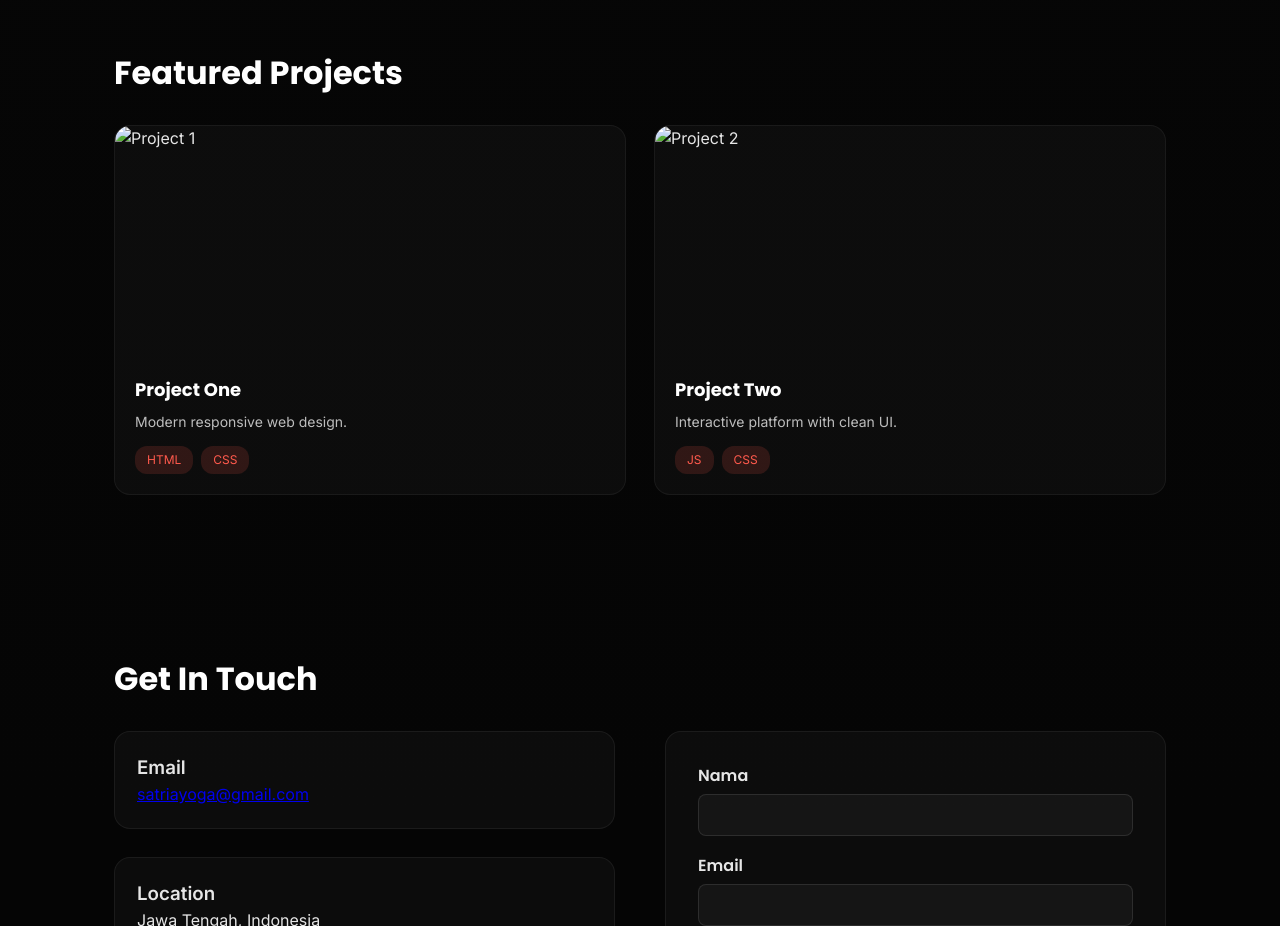
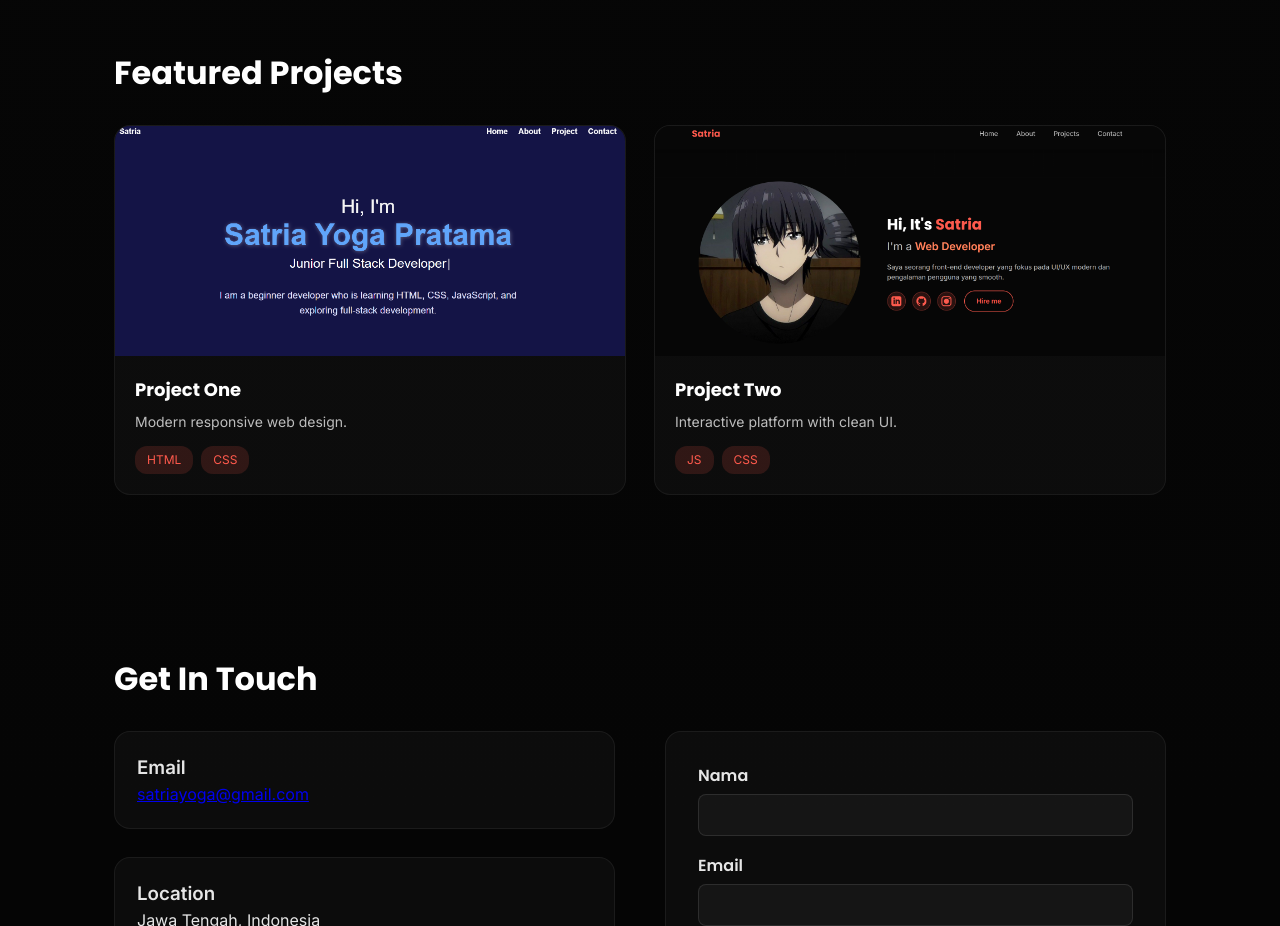
Before and after one commit to Revou-FSSE-Oct25/milestone-1-yogaaaa123, a plain HTML site: page index.html in a window 1280 px wide. Shown: the part 1260-2186 px from the top of the page. Drawn offline with Linux system fonts and the light colour scheme.

Commit message:
fix-portfolio

```diff
--- a/index.html
+++ b/index.html
@@ -123,7 +123,7 @@
                 <div class="projects-grid">
 
                     <article class="project-card">
-                        <img src="/milestone-1-yogaaaa123/assets/Screenshot 2025-11-20 003832.png 2025-11-05 130216.png" class="project-image" alt="Project 1">
+                        <img src="/milestone-1-yogaaaa123/assets/Screenshot 2025-11-20 003832.png" class="project-image" alt="Project 1">
                         <div class="project-content">
                             <h3 class="project-title">Project One</h3>
                             <p class="project-desc">Modern responsive web design.</p>
@@ -135,7 +135,7 @@
                     </article>
 
                     <article class="project-card">
-                        <img src="/milestone-1-yogaaaa123/assets/Screenshot 2025-11-20 003803.png 2025-11-20 003803.png" class="project-image" alt="Project 2">
+                        <img src="/milestone-1-yogaaaa123/assets/Screenshot 2025-11-20 003803.png" class="project-image" alt="Project 2">
                         <div class="project-content">
                             <h3 class="project-title">Project Two</h3>
                             <p class="project-desc">Interactive platform with clean UI.</p>
```
